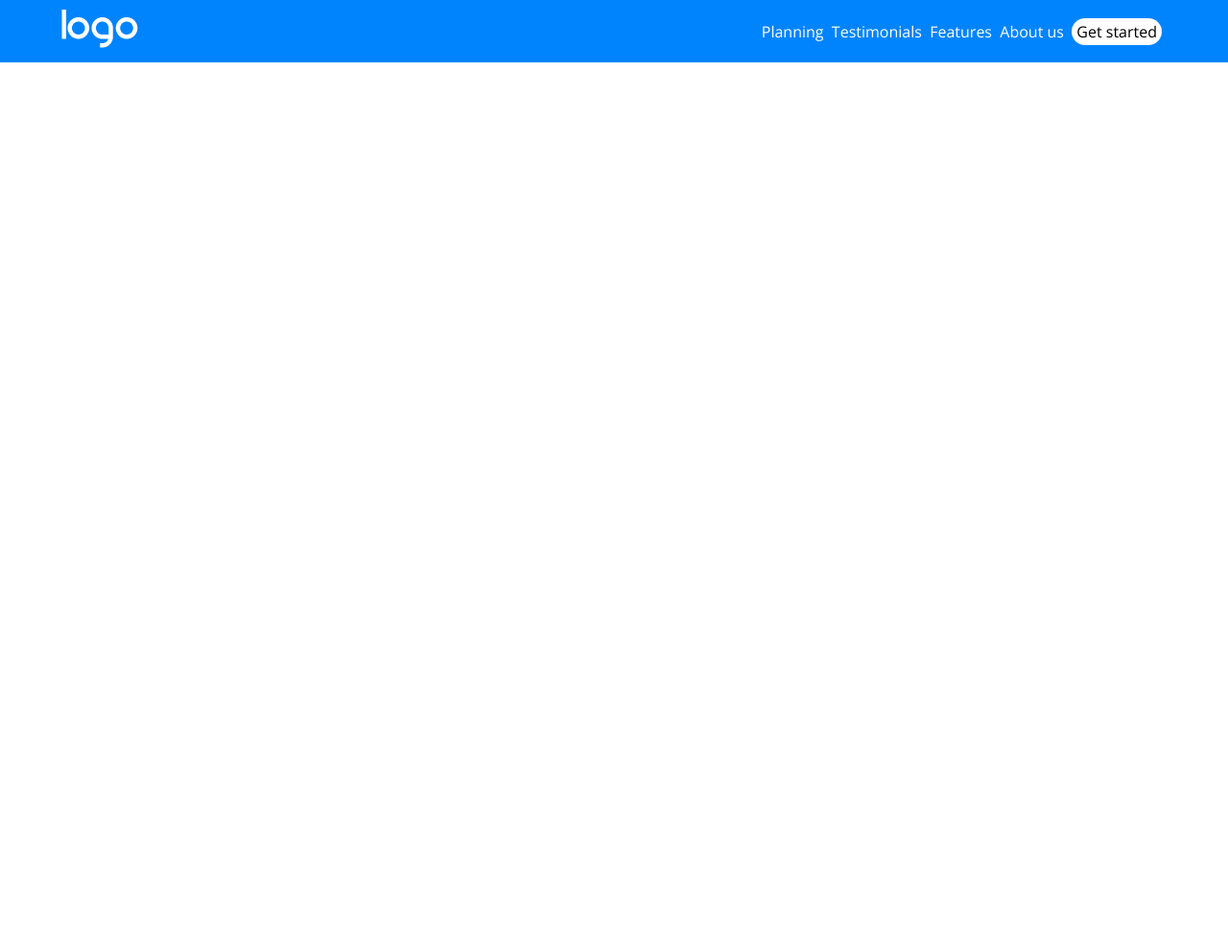
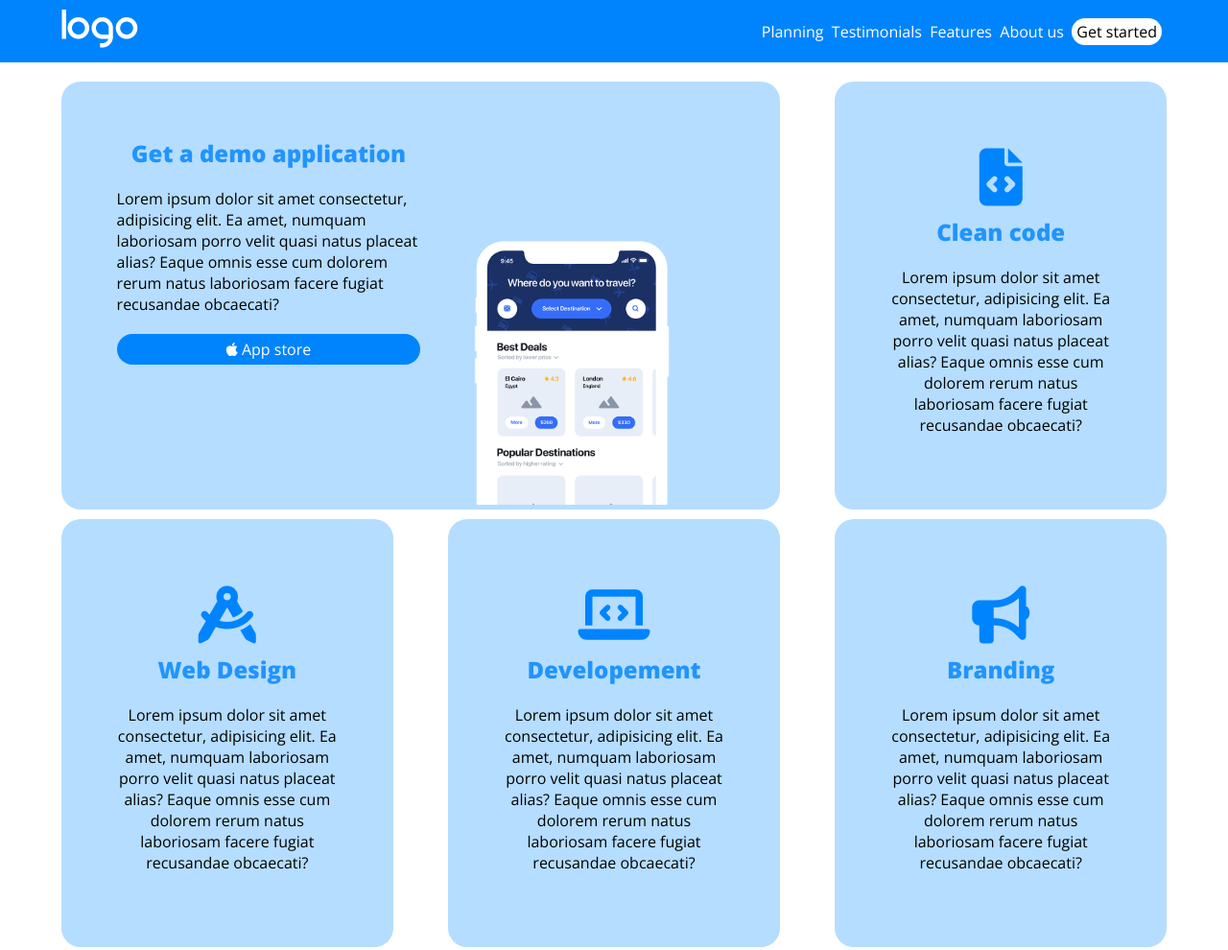
Before and after one commit to Ninotro/htmlcss-responsive-layout, a plain HTML site: page index.html in a window 1280 px wide. Shown: the whole page at 96% size. Before the commit the page ends 800 px from the top, so only its background shows below. Drawn offline with nearby package versions, Linux system fonts and the light colour scheme.

Commit message:
app-store

```diff
--- a/css/style.css
+++ b/css/style.css
@@ -15,6 +15,7 @@ header {
     padding-top: 10px;
     padding-bottom: 10px;
     color: white;
+    margin-bottom: 20px;
 
 }
 
@@ -67,7 +68,7 @@ header .container {
 }
 
 /* parte responsive header */
-@media screen and (min-width:768px)  {
+@media screen and (min-width:1024px)  {
     #menu-mobile {
         display:none
     }
@@ -76,3 +77,124 @@ header .container {
         font-size: 0.8rem;
     }
 }
+
+/* section app */
+
+#immagine-telefono {
+    margin: 0 auto;
+    width: 75%;
+
+}
+
+#immagine-telefono img {
+    max-width: 100%;
+
+}
+
+.block {
+    font-size: 16px;
+    margin-bottom: 10px;
+    background-color: #b5ddff;
+    padding: 5% 5%;
+    border-radius: 20px;
+    text-align: center;
+
+
+
+
+}
+
+.block h2 {
+    color: #2194fd;
+    margin-bottom: 20px;
+
+}
+
+.block p {
+    font-weight: 500;
+    text-align: center;
+    margin-bottom: 20px;
+
+}
+
+.block.demo {
+    padding-bottom: 0%
+
+
+
+}
+
+.block.demo p {
+    text-align: left;
+}
+
+.button.blu {
+    background-color: #0084fd;
+    padding: 5px 30px;
+    color: white;
+    margin-bottom: 20px;
+
+}
+
+.block .symble {
+    font-size: 60px;
+    color: #0084fd;
+}
+
+/* parte responsive parte app */
+
+@media screen and (min-width:768px)  {
+    #app-store .container {
+        display: flex;
+        justify-content: space-between;
+        flex-wrap: wrap;
+        gap: 0px
+        ;
+    }
+
+    #immagine-telefono {
+        width: 70%;
+
+    }
+
+    .block {
+        width: 30%;
+    }
+
+    .block.demo {
+        width: 65%;
+        display: flex;
+        flex-direction: column;
+        align-items: start;
+    }
+
+    .block code {
+        width: 33%;
+    }
+
+
+
+
+}
+
+@media screen and (min-width:1024px)  {
+    .block.demo {
+        display:flex;
+        flex-direction: row;
+        flex-wrap: nowrap;
+        justify-content: space-between;
+    }
+
+    #demo-istructions {
+        width: 50%;
+
+    }
+
+    #immagine-telefono {
+        width: 40%;
+        align-self:flex-end;
+
+
+    }
+
+    }
--- a/index.html
+++ b/index.html
@@ -41,33 +41,52 @@
     <!-- principale body -->
     <main>
         <!-- App store -->
-        <section>
+        <section id="app-store">
             <div class="container">
                 <div class="block demo">
-                    <h2></h2>
+                    <div id="demo-istructions">
+                        <h2> Get a demo application</h2>
+                        <p>Lorem ipsum dolor sit amet consectetur, adipisicing elit. Ea amet, numquam laboriosam porro velit quasi natus placeat alias? Eaque omnis esse cum dolorem rerum natus laboriosam facere fugiat recusandae obcaecati?</p>
+                        <div class="button blu"><i class="fa-brands fa-apple"></i> App store</div>
+                    </div>
+                    <div id="immagine-telefono">
+                        <img src="img/phone.png" alt="phone">
+                    </div>
                 </div>
-                <div class="block">
+                <div class="block code">
+                    <div class="symble"><i class="fa-solid fa-file-code"></i></div>
+                    <h2> Clean code</h2>
+                    <p>Lorem ipsum dolor sit amet consectetur, adipisicing elit. Ea amet, numquam laboriosam porro velit quasi natus placeat alias? Eaque omnis esse cum dolorem rerum natus laboriosam facere fugiat recusandae obcaecati?</p>
+
 
                 </div>
                 <div class="block">
+                    <div class="symble"><i class="fa-solid fa-compass-drafting"></i></div>
+                    <h2> Web Design</h2>
+                    <p>Lorem ipsum dolor sit amet consectetur, adipisicing elit. Ea amet, numquam laboriosam porro velit quasi natus placeat alias? Eaque omnis esse cum dolorem rerum natus laboriosam facere fugiat recusandae obcaecati?</p>
 
                 </div>
                 <div class="block">
-
-                </div>
-                <div class="block">
-
-                </div>
-                <div class="block">
+                    <div class="symble"><i class="fa-solid fa-laptop-code"></i></div>
+                    <h2> Developement</h2>
+                    <p>Lorem ipsum dolor sit amet consectetur, adipisicing elit. Ea amet, numquam laboriosam porro velit quasi natus placeat alias? Eaque omnis esse cum dolorem rerum natus laboriosam facere fugiat recusandae obcaecati?</p>
 
                 </div>
 
+                <div class="block">
+                    <div class="symble"><i class="fa-solid fa-bullhorn"></i></div>
+                    <h2> Branding</h2>
+                    <p>Lorem ipsum dolor sit amet consectetur, adipisicing elit. Ea amet, numquam laboriosam porro velit quasi natus placeat alias? Eaque omnis esse cum dolorem rerum natus laboriosam facere fugiat recusandae obcaecati?</p>
 
+                </div>
             </div>
 
         </section>
         <!-- stratig plane -->
-        <section>
+        <section id="starting-plane">
+            <div class="container">
+
+            </div>
 
         </section>
         <!-- testimonials -->
```
